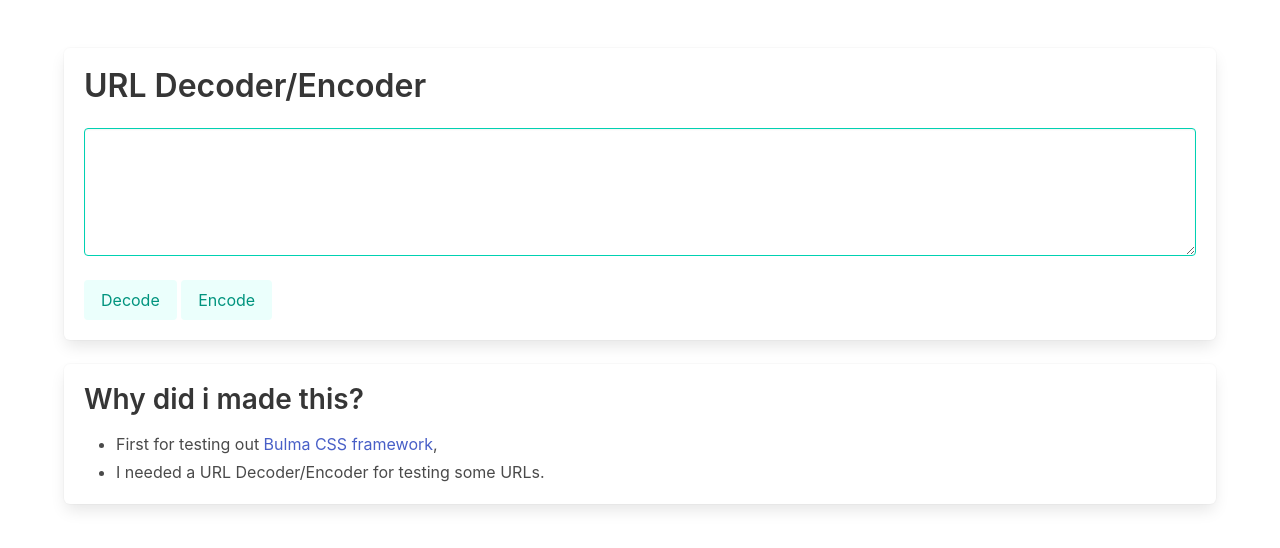
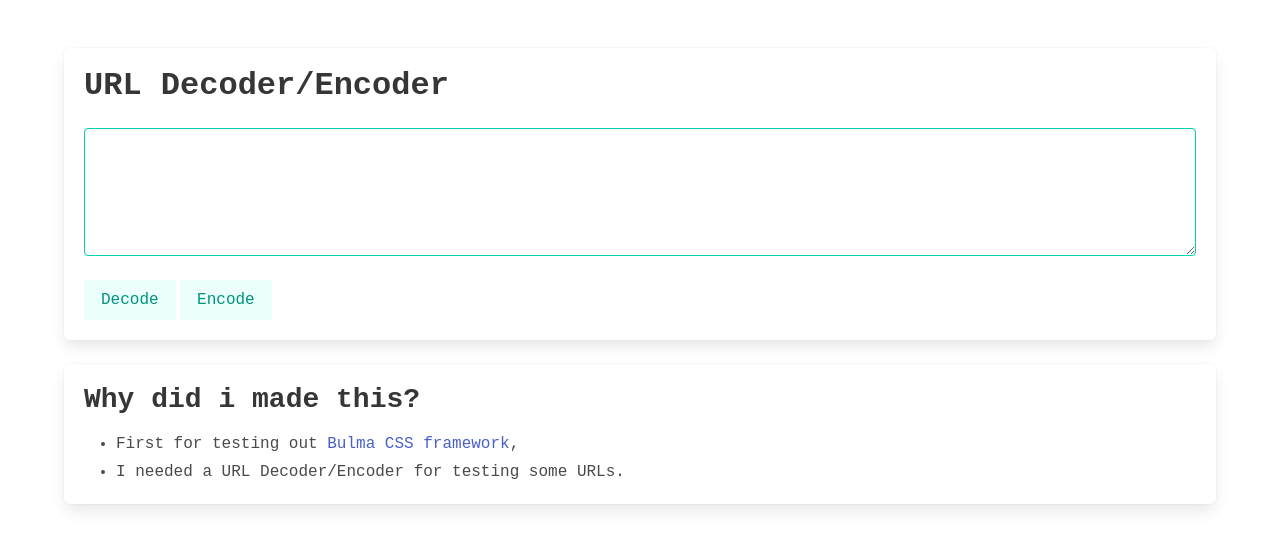
Before and after one commit to Bildcraft1/bildcraft1.github.io, a plain HTML site: page decoder/index.html in a window 1280 px wide. Drawn offline with nearby package versions, Linux system fonts and the light colour scheme.

Commit message:
Update index.html

```diff
--- a/decoder/index.html
+++ b/decoder/index.html
@@ -24,20 +24,20 @@
     <section class="section">
         <div class="container">
             <form onsubmit="return false;" class="box">
-                <h1 class="title">URL Decoder/Encoder</h1>
+                <h1 class="title is-family-monospace">URL Decoder/Encoder</h1>
                 <textarea class="textarea is-primary" id="dencoder"></textarea>
                 <div>
                     <br>
-                    <input class="button is-primary is-light" type="button" onclick="decode()" value="Decode">
-                    <input class="button is-primary is-light" type="button" onclick="encode()" value="Encode">
+                    <input class="button is-primary is-light is-family-monospace" type="button" onclick="decode()" value="Decode">
+                    <input class="button is-primary is-light is-family-monospace" type="button" onclick="encode()" value="Encode">
                     <br>
 
                 </div>
             </form>
             <div class="box">
                 <div class="content">
-                    <h2>Why did i made this?</h2>
-                    <ul>
+                    <h2 class="is-family-monospace">Why did i made this?</h2>
+                    <ul class="is-family-monospace">
                         <li>First for testing out <a href="https://bulma.io">Bulma CSS framework</a>,</li>
                         <li>I needed a URL Decoder/Encoder for testing some URLs.</li>
                     </ul>
```
